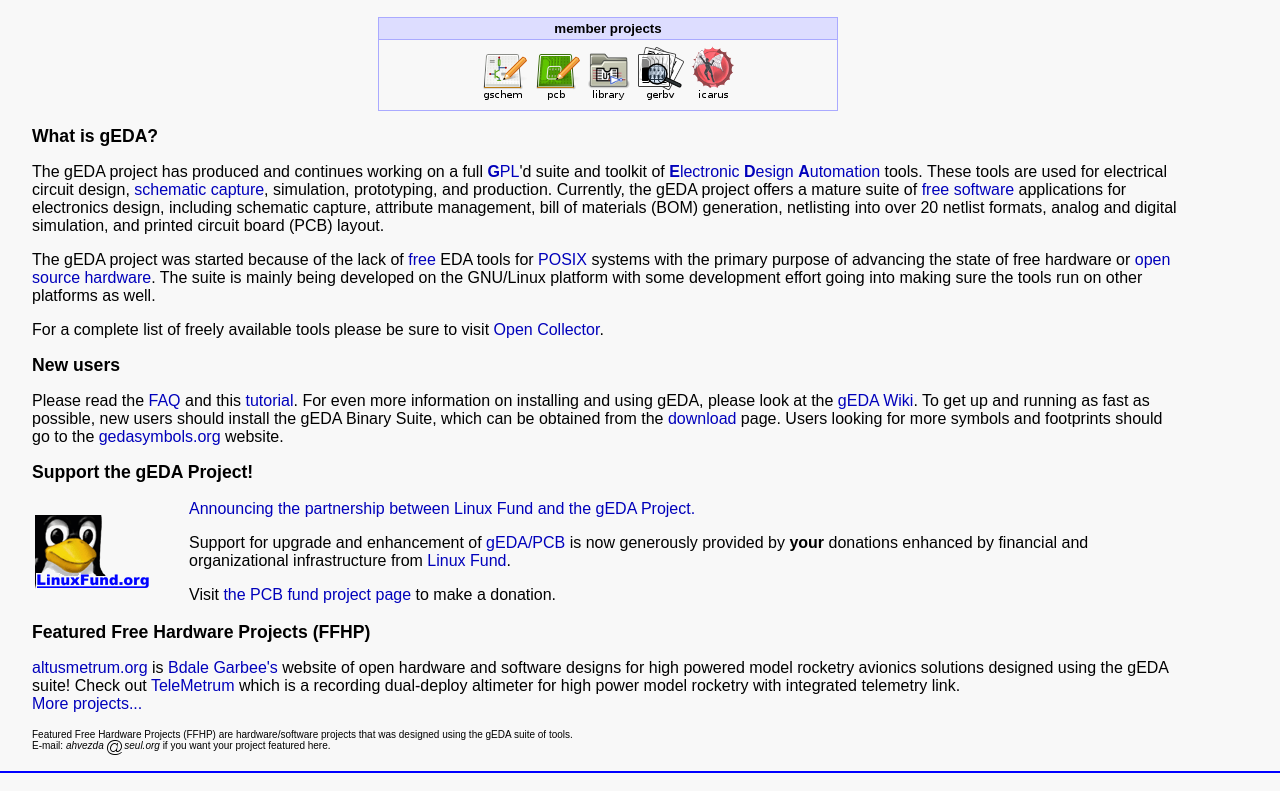
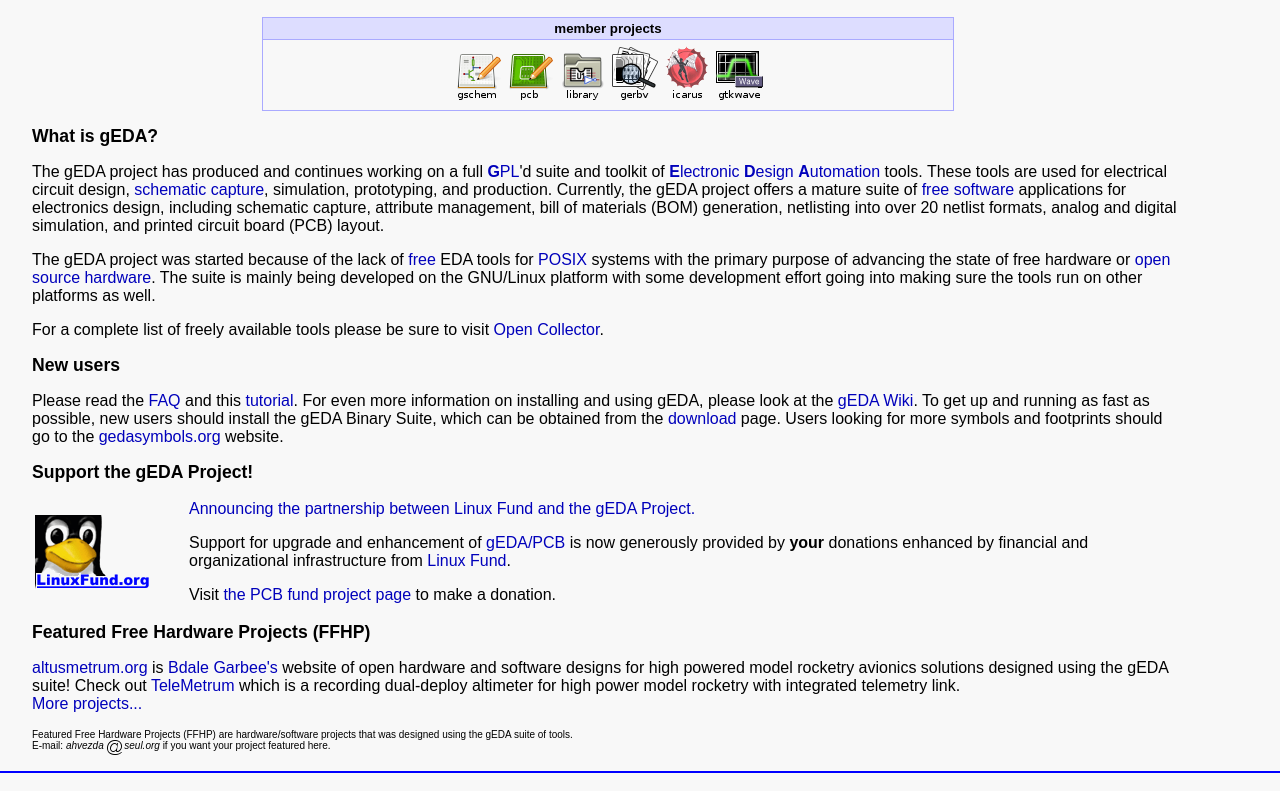
Before and after one commit to bert/wwwhtdocs, a plain HTML site: page index.html in a window 1280 px wide. Shown: the part 90-881 px from the top of the page. Drawn offline with Linux system fonts and the light colour scheme.

Commit message:
Added gtkwave to member projects icon bar

```diff
--- a/index.html
+++ b/index.html
@@ -62,7 +62,7 @@
 
 
 <center>
-<table class=iconbar border=1 cellspacing=0 cellpadding=3 width=40%>
+<table class=iconbar border=1 cellspacing=0 cellpadding=3 width=60%>
 <tr><td bgcolor="#ddddff" align=center><small><b>member projects</b></small></td></tr>
 <tr><td align=center>
 <A HREF="./tools/index.html"><img border="0" title="Schematic capture and netlisting" src="./graphics/gaf-icon.png"></A>
@@ -70,6 +70,7 @@
 <A HREF="http://gedasymbols.org/"><img border="0" title="Symbol and footprint library" src="./graphics/gedasymbols-icon.png"></A>
 <A HREF="http://gerbv.sourceforge.net/"><img border="0" title="Gerber viewer" src="./graphics/gerbv-icon.png"></A>
 <A HREF="http://www.icarus.com/eda/verilog/"><img border="0" title="Verilog simulation and synthesis tool" src="./graphics/icarus-icon.png"></A>
+<A HREF="http://gtkwave.sourceforge.net/"><img border="0" title="Waveform viewer" src="./graphics/gtkwave-icon.png"></A>
 </td></tr>
 </table>
 </center>
```
Also changed, not shown: graphics/gtkwave-icon.png (added), 1 other file.
